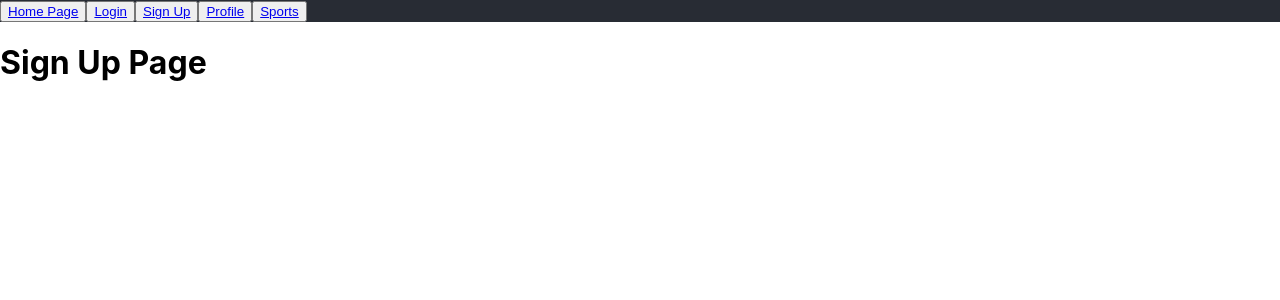
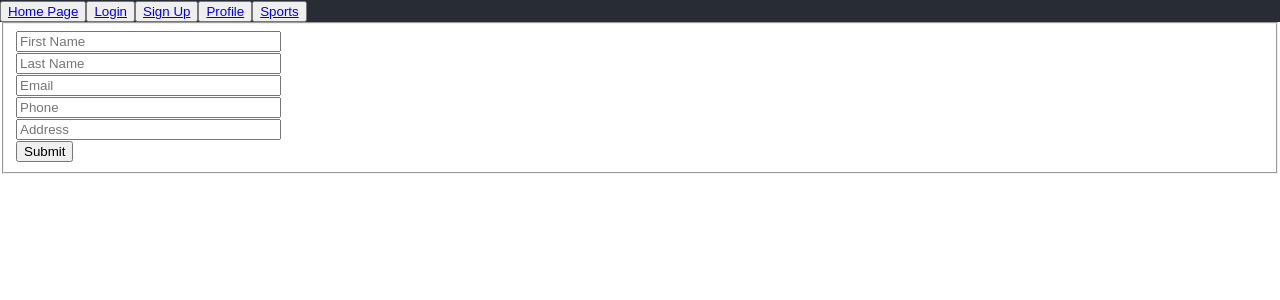
Before and after one commit to TyGBenjamin/Chartreuse_Gamblers, a React (Create React App) app: page / in a window 1280 px wide. Both pictures are taken after a click on the button "Sign Up". Shown: the top 300 px of the page. Built offline with nearby package versions, Linux system fonts and the light colour scheme.

Commit message:
added signup page

```diff
--- a/src/pages/SignUp.js
+++ b/src/pages/SignUp.js
@@ -1,11 +1,158 @@
-import React from 'react';
+import React from "react";
 
-function SignUp() {
+class SignUp extends React.Component {
+  constructor(props) {
+    super(props);
+
+    this.state = {
+      fields: {},
+      errors: {},
+    };
+  }
+
+  handleValidation() {
+    let fields = this.state.fields;
+    let errors = {};
+    let formIsValid = true;
+
+    //Name
+    if (!fields["name"]) {
+      formIsValid = false;
+      errors["name"] = "Cannot be empty";
+    }
+
+    if (typeof fields["name"] !== "undefined") {
+      if (!fields["name"].match(/^[a-zA-Z]+$/)) {
+        formIsValid = false;
+        errors["name"] = "Only letters";
+      }
+    }
+
+    //Name
+    if (!fields["lastName"]) {
+      formIsValid = false;
+      errors["lastName"] = "Cannot be empty";
+    }
+
+    if (typeof fields["lastName"] !== "undefined") {
+      if (!fields["lastName"].match(/^[a-zA-Z]+$/)) {
+        formIsValid = false;
+        errors["lastName"] = "Only letters";
+      }
+    }
+
+    //Email
+    if (!fields["email"]) {
+      formIsValid = false;
+      errors["email"] = "Cannot be empty";
+    }
+
+    if (typeof fields["email"] !== "undefined") {
+      let lastAtPos = fields["email"].lastIndexOf("@");
+      let lastDotPos = fields["email"].lastIndexOf(".");
+
+      if (
+        !(
+          lastAtPos < lastDotPos &&
+          lastAtPos > 0 &&
+          fields["email"].indexOf("@@") == -1 &&
+          lastDotPos > 2 &&
+          fields["email"].length - lastDotPos > 2
+        )
+      ) {
+        formIsValid = false;
+        errors["email"] = "Email is not valid";
+      }
+    }
+
+    this.setState({ errors: errors });
+    return formIsValid;
+  }
+
+  contactSubmit(e) {
+    e.preventDefault();
+
+    // if (this.handleValidation()) {
+    //   alert("Form submitted");
+    // } else {
+    //   alert("Form has errors.");
+    // }
+  }
+
+  handleChange(field, e) {
+    let fields = this.state.fields;
+    fields[field] = e.target.value;
+    this.setState({ fields });
+  }
+
+  render() {
     return (
-        <div>
-            <h1>Sign Up Page</h1>
-        </div>
-    )
+      <div>
+        <form
+          name="contactform"
+          className="contactform"
+          onSubmit={this.contactSubmit.bind(this)}
+        >
+          <div className="col-md-6">
+            <fieldset>
+              <input
+                ref="name"
+                type="text"
+                size="30"
+                placeholder="First Name"
+                onChange={this.handleChange.bind(this, "name")}
+                value={this.state.fields["name"]}
+              />
+              <span style={{ color: "red" }}>{this.state.errors["name"]}</span>
+              <br />
+              <input
+                ref="lastName"
+                type="text"
+                size="30"
+                placeholder="Last Name"
+                onChange={this.handleChange.bind(this, "lastName")}
+                value={this.state.fields["lastName"]}
+              />
+              <span style={{ color: "red" }}>
+                {this.state.errors["lastName"]}
+              </span>
+              <br />
+              <input
+                refs="email"
+                type="text"
+                size="30"
+                placeholder="Email"
+                onChange={this.handleChange.bind(this, "email")}
+                value={this.state.fields["email"]}
+              />
+              <span style={{ color: "red" }}>{this.state.errors["email"]}</span>
+              <br />
+              <input
+                refs="phone"
+                type="text"
+                size="30"
+                placeholder="Phone"
+                onChange={this.handleChange.bind(this, "phone")}
+                value={this.state.fields["phone"]}
+              />
+              <br />
+              <input
+                refs="address"
+                type="text"
+                size="30"
+                placeholder="Address"
+                onChange={this.handleChange.bind(this, "address")}
+                value={this.state.fields["address"]}
+              />
+              <br />
+              <button>Submit</button>
+            </fieldset>
+          </div>
+        </form>
+      </div>
+    );
+  }
 }
 
+// React.render(<SignUp />, document.getElementById("container"));
 export default SignUp;
```
Also changed, not shown: src/index.js (+7 -6 lines), src/pages/HomeContainer.js (+11 -12 lines).
